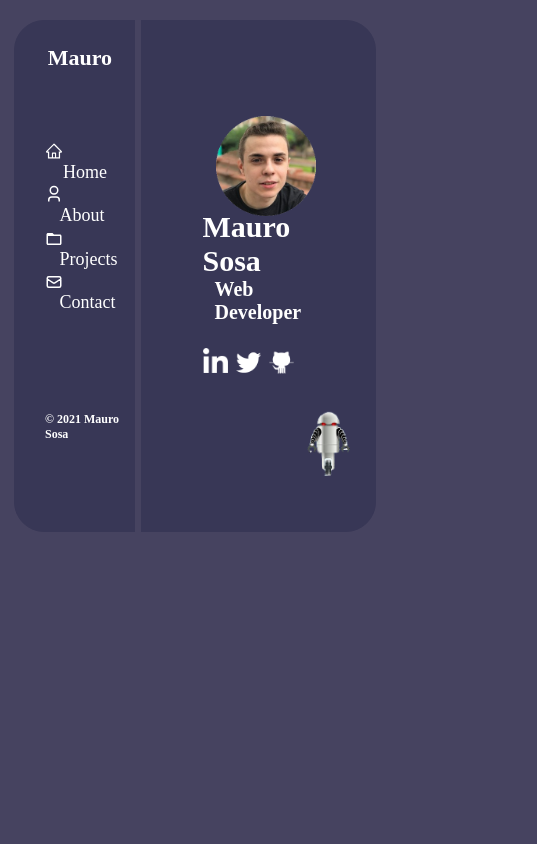
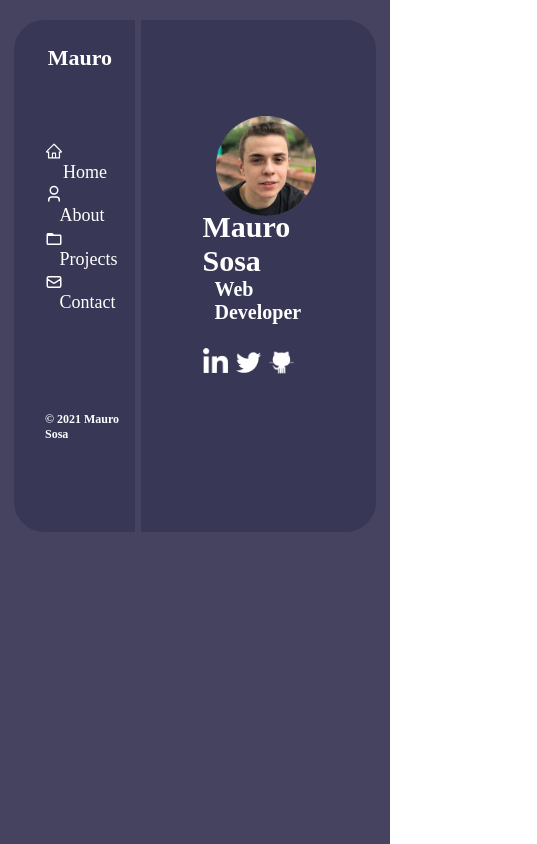
Before and after one commit to maureSs/maurososa-OLD, a React (Create React App) app: page / in a window 390 px wide. Shown: the whole page, 537 px wide, since content can reach past the window. Built offline with nearby package versions, Linux system fonts and the light colour scheme.

Commit message:
website commit

```diff
--- a/src/index.css
+++ b/src/index.css
@@ -233,20 +233,6 @@ body {
 .social-media img:hover {
   -webkit-transform: scale(1.3);
   transform: scale(1.3);
-}
-
-.asd {
-  width: 100%;
-  max-width: 300px;
-  position: absolute;
-  margin-top: 10%;
-  margin-left: 14%;
-}
-@media (max-width: 480px) {
-  .asd {
-    margin-top: 5%;
-    margin-left: -15%;
-  }
 }
 
 /* About */
--- a/src/pages/Home.js
+++ b/src/pages/Home.js
@@ -4,7 +4,6 @@ import pixelMe from '../images/pixelMe.png';
 import linkedin from '../images/linkedin.png';
 import twitter from '../images/twitter.png';
 import github from '../images/github.png';
-import asd from '../images/asd.png';
 
 function Home() {
   return (
@@ -57,7 +56,6 @@ function Home() {
           <img style={{ marginBottom: '-2%' }} src={github} alt='githubIcon' />
         </a>
       </div>
-      <img src={asd} alt='' className='asd' />
     </div>
   );
 }
```
Also changed, not shown: src/images/asd.png (deleted).
